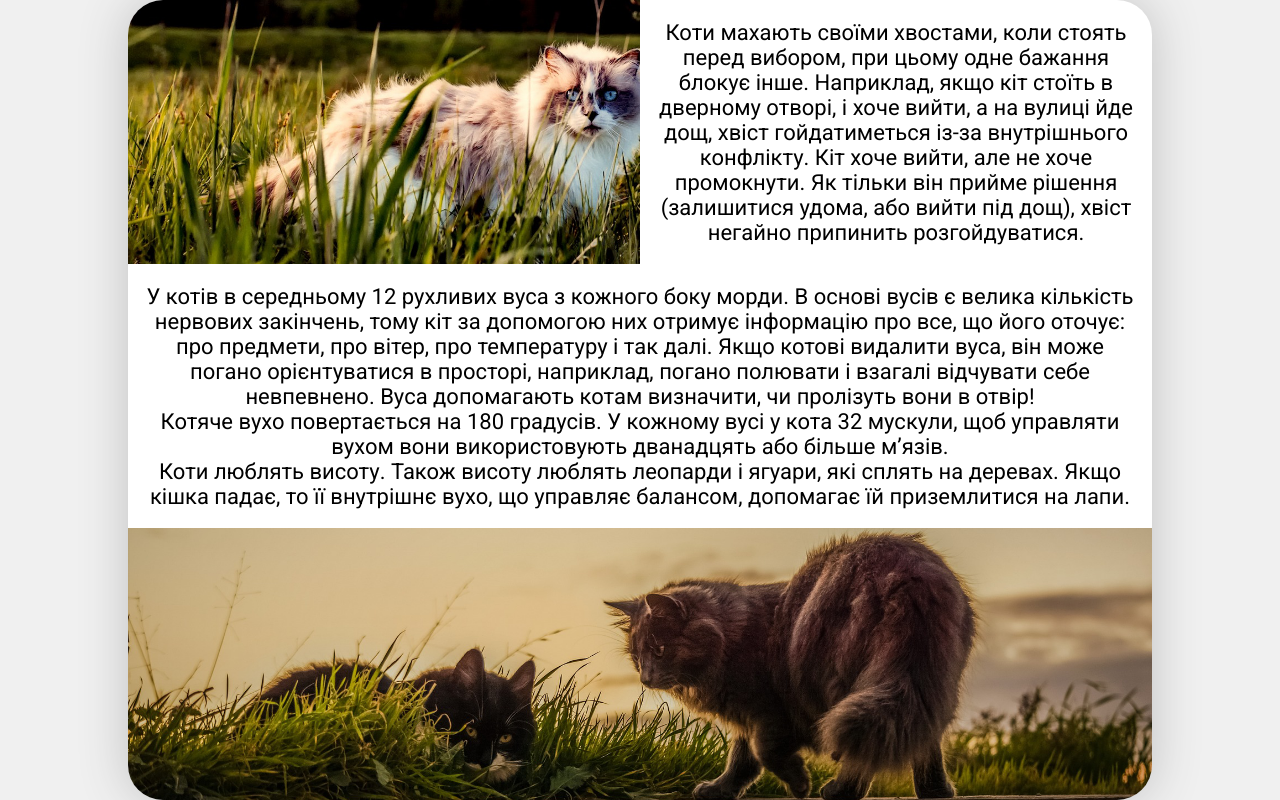
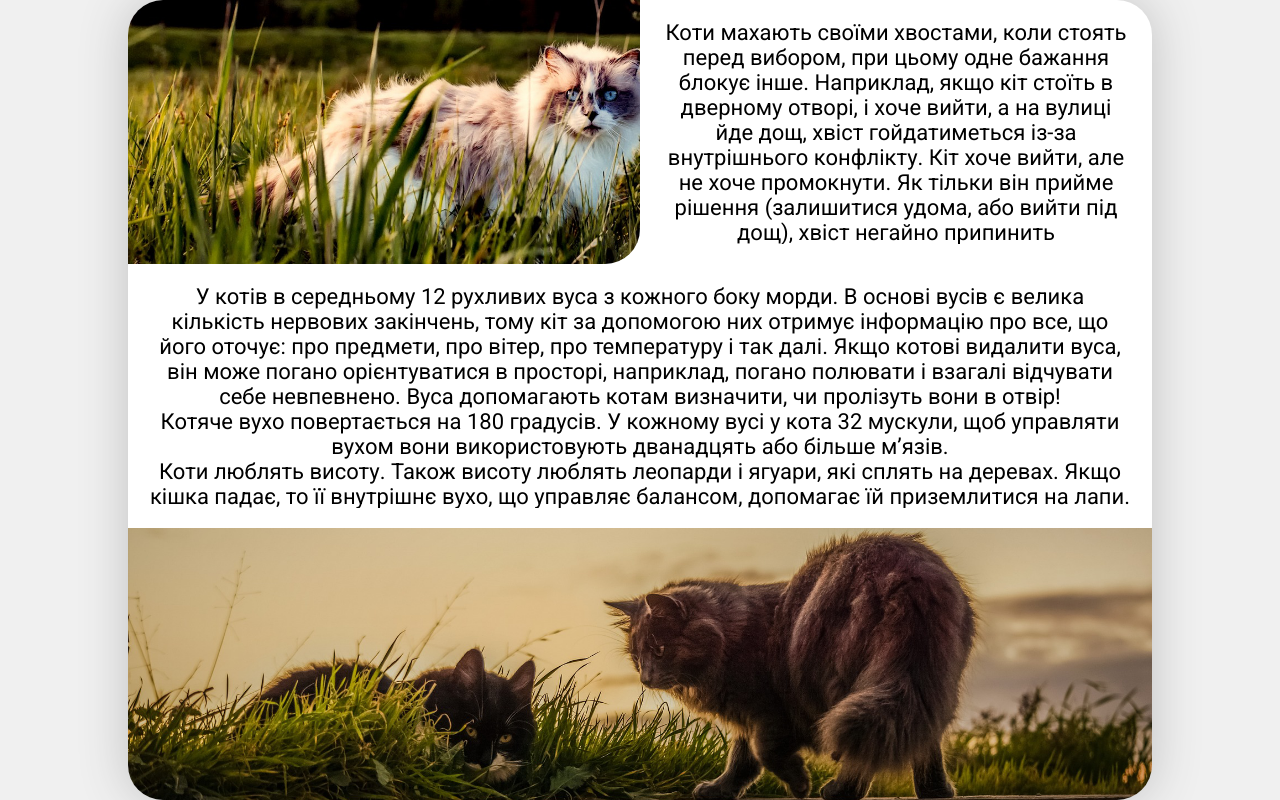
Before and after one commit to kefady/block-layout-web-lab1, a plain HTML site: page index.html in a window 1280 px wide. Drawn offline with Linux system fonts and the light colour scheme.

Commit message:
Small fixes

```diff
--- a/css/style-task1.css
+++ b/css/style-task1.css
@@ -7,3 +7,9 @@
     width: 50%;
     float: right;
 }
+
+.block1::after {
+    content: "";
+    display: block;
+    clear: both;
+}
--- a/css/style.css
+++ b/css/style.css
@@ -30,14 +30,9 @@ body {
     background-size: cover;
 }
 
-.block1::after {
-    content: "";
-    display: block;
-    clear: both;
-}
-
 .image {
     height: 100%;
+    border-radius: 0 0 35px 0;
     background-image: url("../images/pexels-pixabay-460985.png");
     background-size: cover;
 }
@@ -53,7 +48,7 @@ body {
 
 .block2,
 .text_container {
-    padding: 10px;
+    padding: 20px;
 }
 
 .text {
--- a/index.html
+++ b/index.html
@@ -4,7 +4,7 @@
         <meta charset="UTF-8" />
         <meta name="viewport" content="width=device-width, initial-scale=1.0" />
         <link rel="stylesheet" href="css/style.css" />
-        <link rel="stylesheet" href="css/style-task2.css" />
+        <link rel="stylesheet" href="css/style-task1.css" />
         <link
             rel="stylesheet"
             href="https://fonts.googleapis.com/css2?family=Roboto:wght@400;700&display=swap"
```
